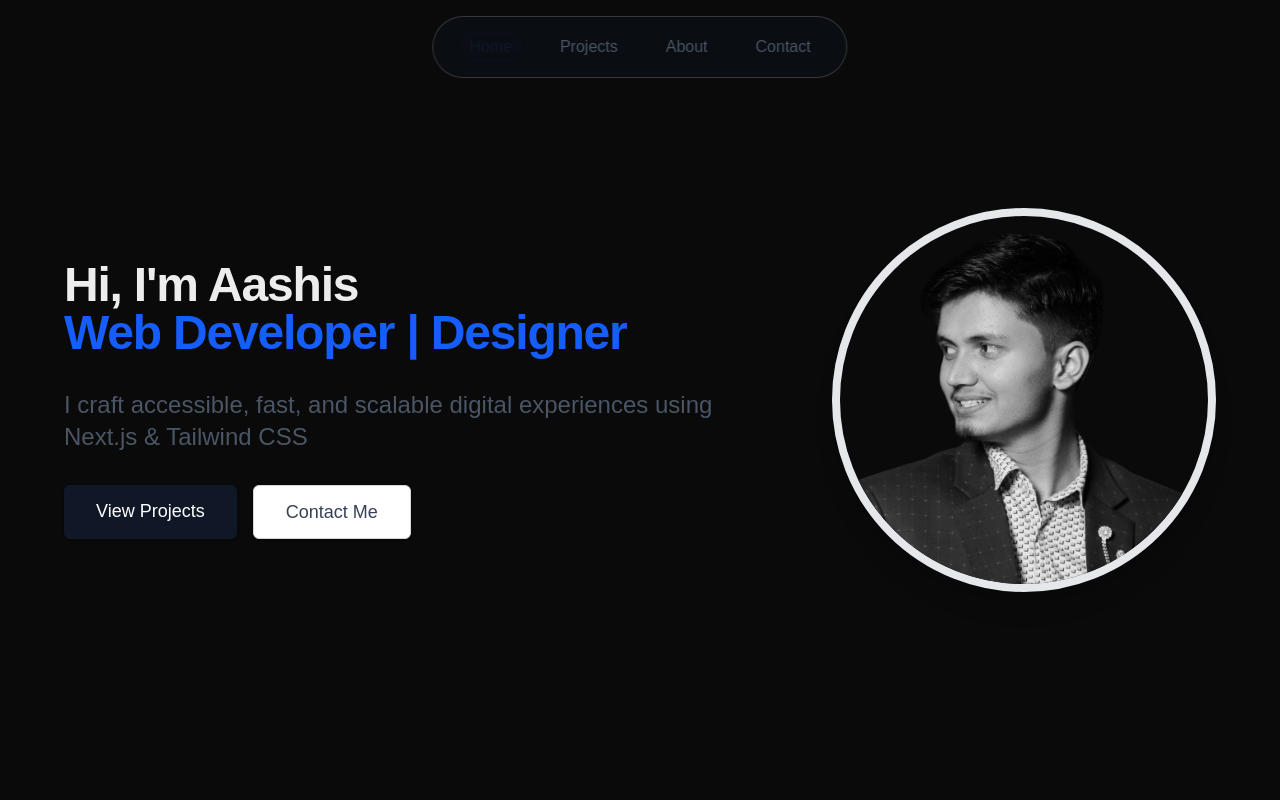
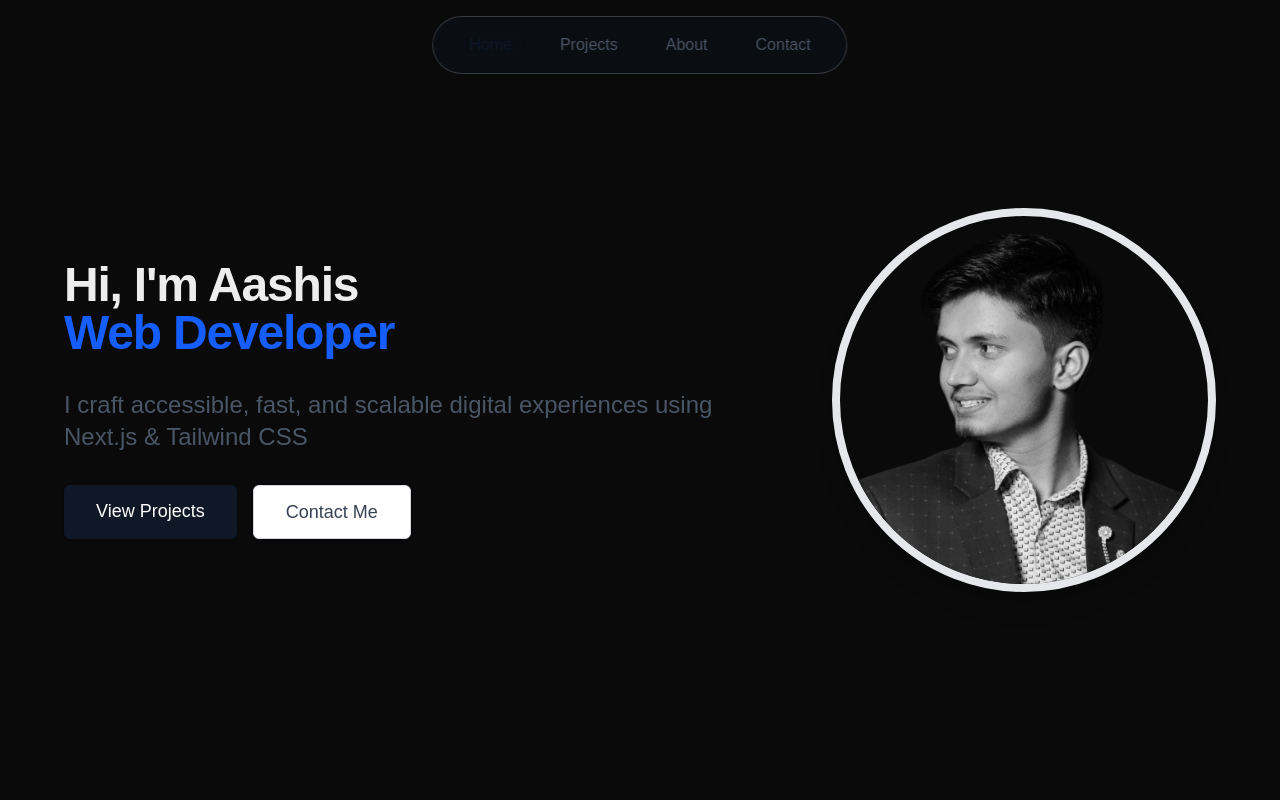
Before and after one commit to Aashis719/portfolio-aashish, a Next.js app: page / in a window 1280 px wide. Shown: the top 800 px of the page. Built offline with nearby package versions, Linux system fonts and the light colour scheme.

Commit message:
Navbar adjusted with type writer animation in hero section.

```diff
--- a/package.json
+++ b/package.json
@@ -15,7 +15,8 @@
     "next-themes": "^0.4.6",
     "react": "^19.0.0",
     "react-dom": "^19.0.0",
-    "react-icons": "^5.5.0"
+    "react-icons": "^5.5.0",
+    "react-type-animation": "^3.2.0"
   },
   "devDependencies": {
     "@eslint/eslintrc": "^3",
--- a/src/app/page.tsx
+++ b/src/app/page.tsx
@@ -1,5 +1,5 @@
 import { AnimatedSection } from "@/components/AnimatedSection";
-
+import { AnimatedTitle } from "@/components/AnimatedTitle";
 import { ProjectCard } from "@/components/ProjectCard";
 import { Section } from "@/components/Section";
 import { ServiceCard } from "@/components/ServiceCard";
@@ -17,12 +17,7 @@ export default function HomePage() {
           <div className="mx-auto max-w-6xl md:mt-4">
             <div className="flex flex-col items-center gap-12 lg:flex-row lg:gap-20">
               <div className="flex-1 space-y-8 text-center lg:text-left">
-                <h1 className="text-4xl font-bold tracking-tight sm:text-4xl md:text-5xl">
-                  <span className="block">Hi, I&apos;m Aashis </span>
-                  <span className="block text-blue-600 dark:text-blue-400">
-                     Web Developer | Designer
-                  </span>
-                </h1>
+                <AnimatedTitle />
                 <p className="text-xl text-gray-600 dark:text-gray-400 sm:text-2xl">
                   I craft accessible, fast, and scalable digital experiences
                   using Next.js & Tailwind CSS
--- /dev/null
+++ b/src/components/AnimatedTitle.tsx
@@ -0,0 +1,26 @@
+'use client';
+
+import { TypeAnimation } from 'react-type-animation';
+
+export const AnimatedTitle = () => {
+  return (
+    <h1 className="text-4xl font-bold tracking-tight sm:text-4xl md:text-5xl">
+      <span className="block">Hi, I&apos;m Aashis </span>
+      <span className="block">
+        <span className="text-blue-600 dark:text-blue-400">Web </span>
+        <TypeAnimation
+          sequence={[
+            'Developer',
+            2000,
+            'Designer',
+            2000,
+          ]}
+          wrapper="span"
+          speed={50}
+          className="text-blue-600 dark:text-blue-400"
+          repeat={Infinity}
+        />
+      </span>
+    </h1>
+  );
+};
--- a/src/components/Header.tsx
+++ b/src/components/Header.tsx
@@ -16,8 +16,8 @@ export function Header() {
 
   return (
     <header className="fixed top-4 left-1/2 -translate-x-1/2 z-50">
-      <nav className="relative px-3 py-2 sm:px-6 sm:py-3 rounded-full bg-gray-900/30 backdrop-blur-lg border border-gray-200/20 dark:bg-gray-800/70">
-        <div className="flex items-center space-x-3 sm:space-x-6">
+      <nav className="relative px-4 py-3.5 sm:px-6 sm:py-2.5 rounded-full bg-gray-900/30 backdrop-blur-lg border border-gray-200/20 dark:bg-gray-800/70">
+        <div className="flex items-center space-x-4 sm:space-x-6">
           {navItems.map((item) => (
             <NavItem key={item.path} item={item} pathname={pathname} />
           ))}
```
Also changed, not shown: 1 other file (tests, documents, lock files or other folders).
